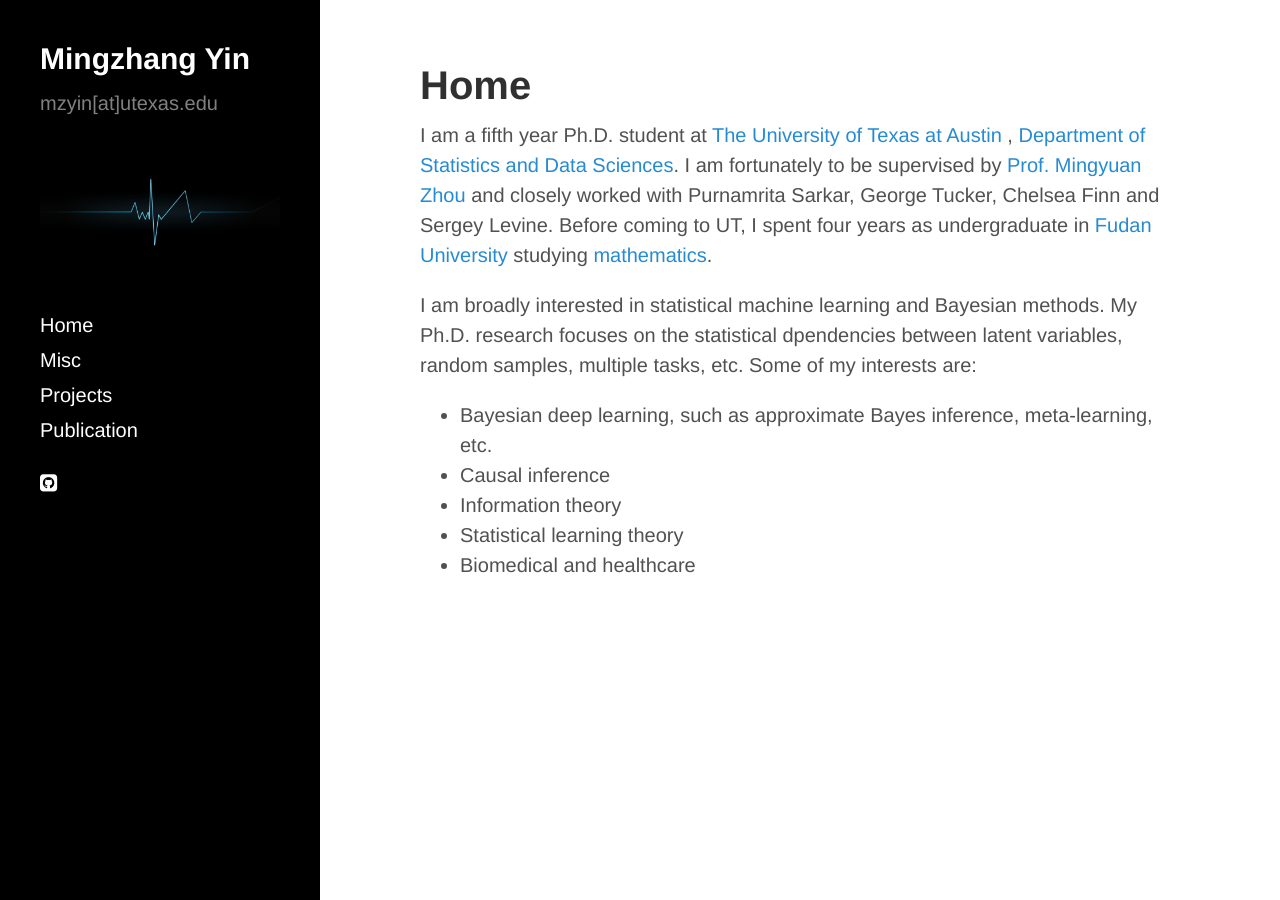
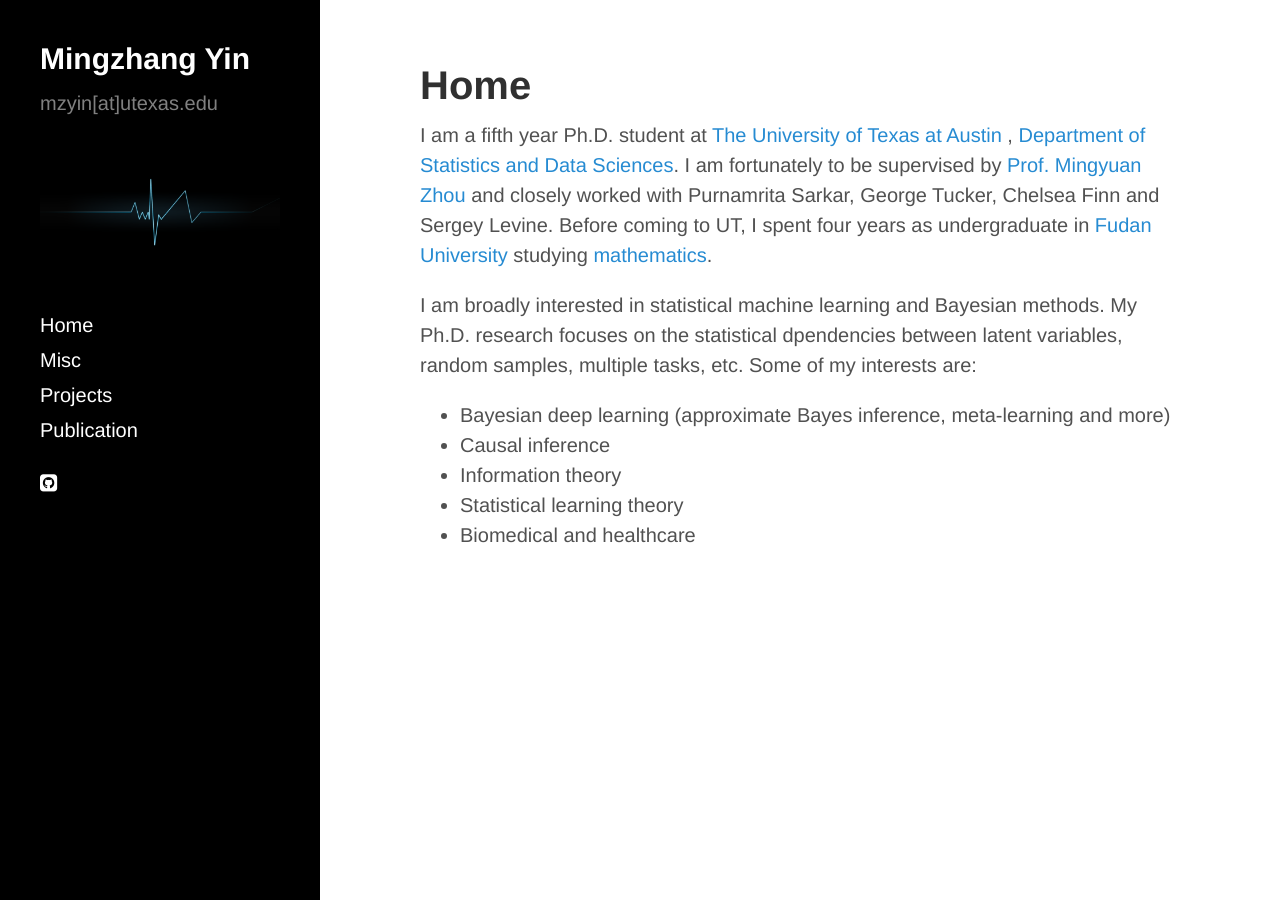
Before and after one commit to mingzhang-yin/mingzhang-yin.github.io, a Jekyll site: the page built from index.md, in a window 1280 px wide. Built offline with Jekyll 4.4.1, drawn with Linux system fonts in a browser that asks for light colours; nearby versions of some CDN libraries.

Commit message:
Update index.md

```diff
--- a/index.md
+++ b/index.md
@@ -17,7 +17,7 @@ title: Home
   <p> I am broadly interested in statistical machine learning and Bayesian methods. My Ph.D. research focuses on the statistical dpendencies between latent variables, random samples, multiple tasks, etc. Some of my interests are: </p>
   <p>
   <ul>
-   <li> Bayesian deep learning, such as approximate Bayes inference, meta-learning, etc. </li>
+   <li> Bayesian deep learning (approximate Bayes inference, meta-learning and more) </li>
    <li> Causal inference </li>
    <li> Information theory </li>
    <li> Statistical learning theory </li>
```
